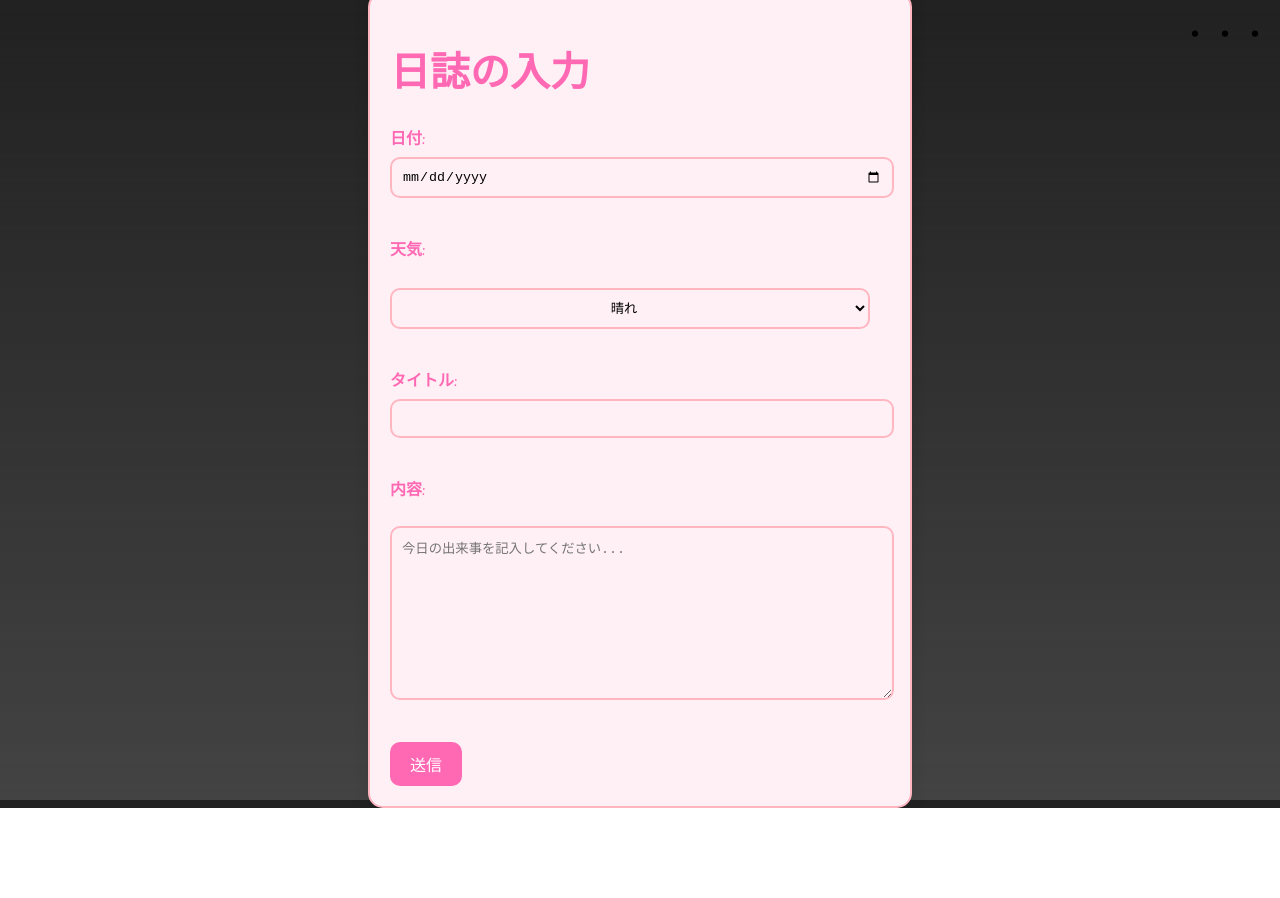
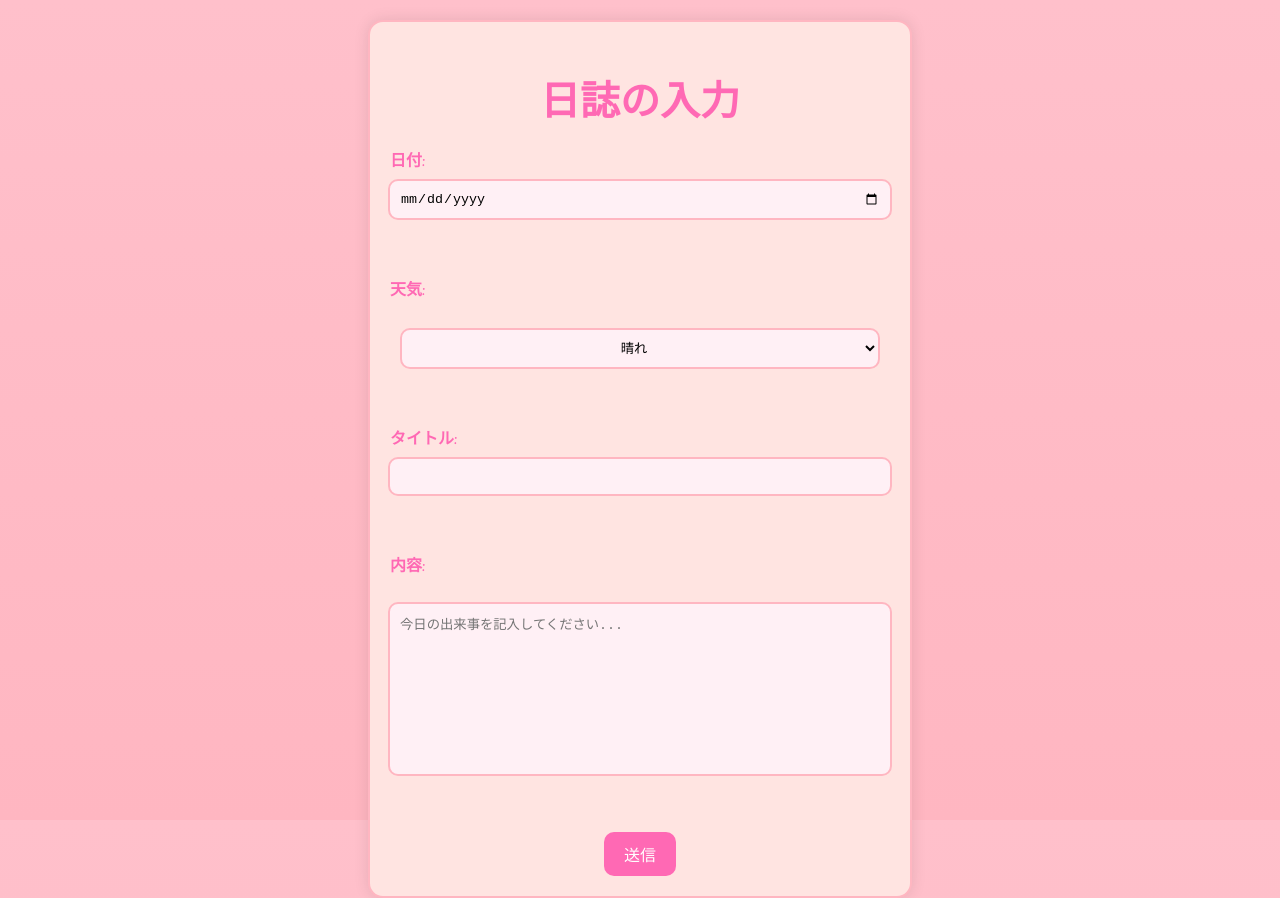
Before and after one commit to kyiku/B-Motivation-Log, a website: page diary.html in a window 1280 px wide. Before the commit the page ends 808 px from the top, so only its background shows below. Drawn offline with Linux system fonts and the light colour scheme.

Commit message:
[add]diary.css

```diff
--- a/diary.html
+++ b/diary.html
@@ -4,32 +4,36 @@
     <meta charset="UTF-8">
     <meta name="viewport" content="width=device-width, initial-scale=1.0">
     <title>日誌の入力</title>
-    <script src="diary.js" defer></script>
     <style>
         body {
             font-family: 'Comic Sans MS', cursive, sans-serif;
-            background: linear-gradient(to bottom, #000000de, #434343);
+            background: linear-gradient(to bottom, #FFC0CB, #FFB6C1);
             margin: 0;
             padding: 0;
+            padding-top: 20px; /* 上部に余白を追加 */
             display: flex;
             justify-content: center;
-            align-items: center;
+            align-items: flex-start; /* 上部に配置 */
             height: 100vh;
         }
 
         h1 {
             color: #FF69B4;
             font-size: 2.5em;
+            margin-bottom: 20px; /* 下に余白を追加 */
         }
 
         form {
-            background-color: #FFF0F5;
+            background-color: #FFE4E1;
             padding: 20px;
             border-radius: 15px;
             box-shadow: 0 0 15px rgba(0, 0, 0, 0.1);
             width: 100%;
             max-width: 500px;
             border: 2px solid #FFB6C1;
+            display: flex;
+            flex-direction: column;
+            align-items: center;
         }
 
         label {
@@ -37,6 +41,7 @@
             margin-bottom: 8px;
             font-weight: bold;
             color: #FF69B4;
+            width: 100%;
         }
 
         input[type="date"],
@@ -49,6 +54,10 @@
             border: 2px solid #FFB6C1;
             border-radius: 10px;
             background-color: #FFF0F5;
+        }
+
+        textarea {
+            resize: none; /* テキストエリアのリサイズ機能を無効にする */
         }
 
         input[type="submit"] {
```
